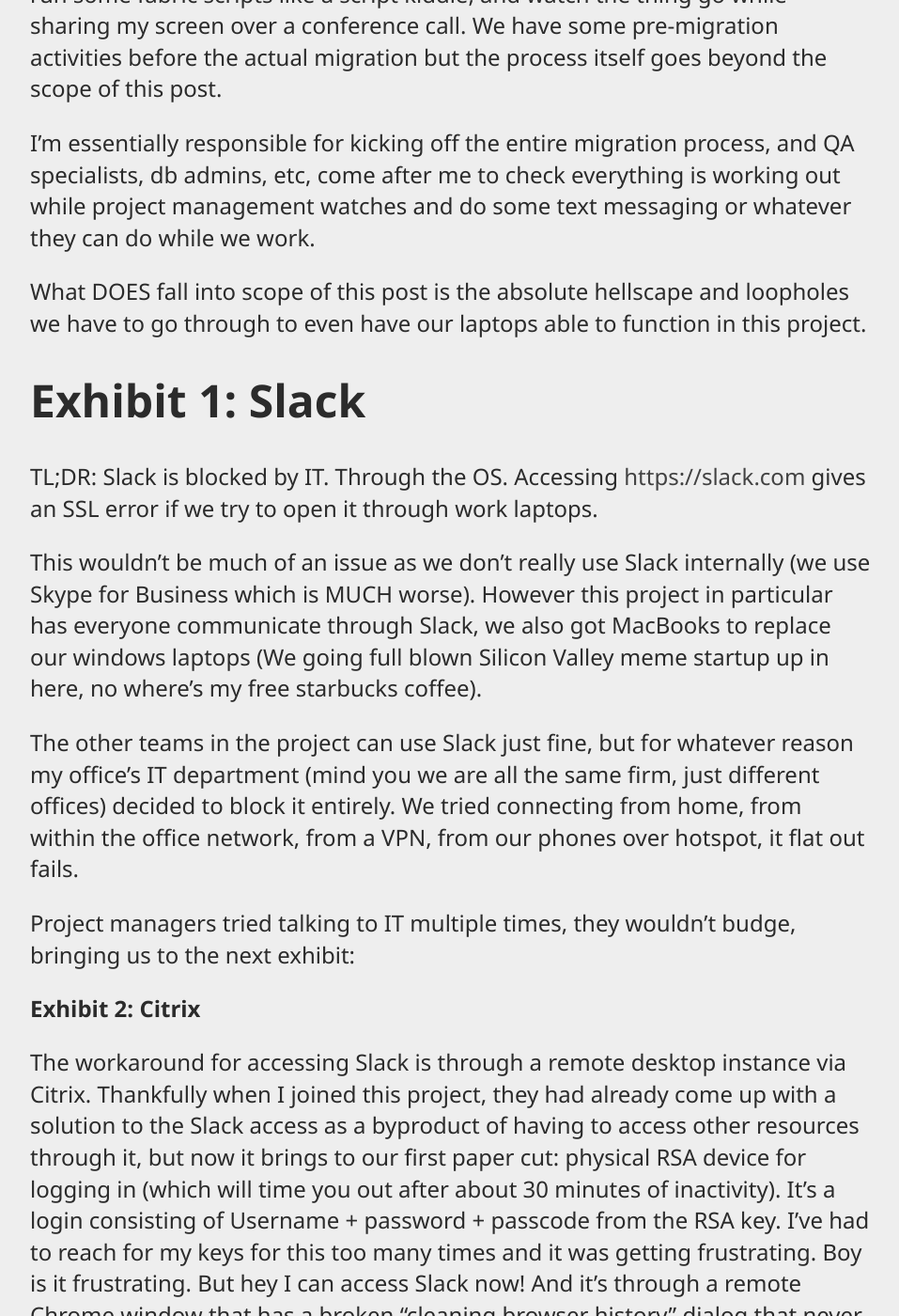
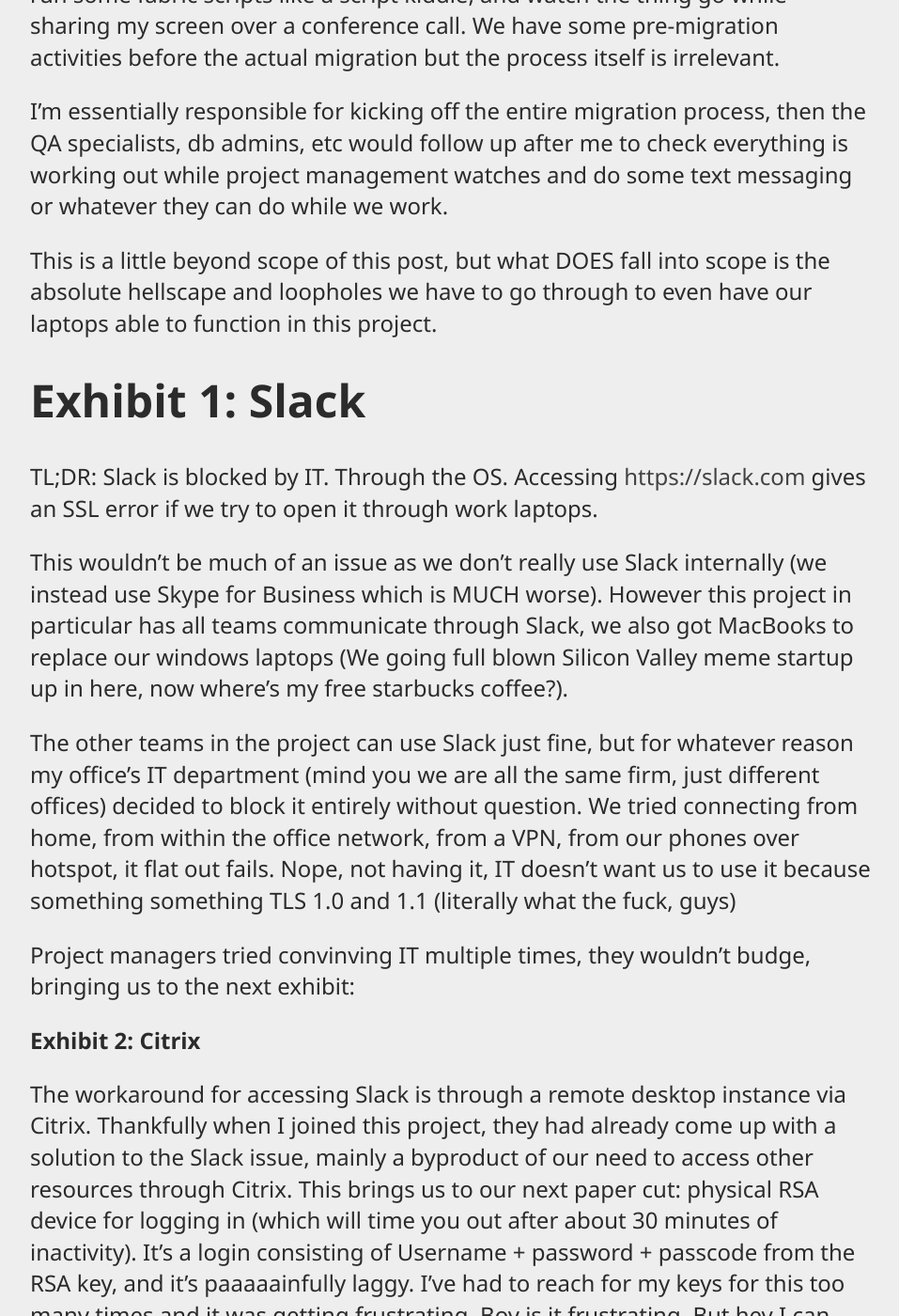
Before and after one commit to victorvalenca/victorvalenca.github.io, a Jekyll site: the page built from _posts/2019-05-21-Security-Death-By-Papercuts.md, in a window 1280 px wide and 1400 px high, scrolled down 674 px. Shown: the whole window at 94% size, without its empty margins (160-1117 px from the left). Built offline with Jekyll 4.4.1, drawn with Linux system fonts in a browser that asks for light colours; some of the changed text lies outside the part shown.

Commit message:
Flesh out post content, fix some typos, rephrasing

```diff
--- a/_posts/2019-05-21-Security-Death-By-Papercuts.md
+++ b/_posts/2019-05-21-Security-Death-By-Papercuts.md
@@ -8,24 +8,30 @@
 
 I recently started off a project that is basically a conglomerate of clients with the sole purpose of migrating their backend from one database engine to another.
 
-I am part of the "devops" team -- I quote this because the term devops is very loosely defined in this context. I’m responsible for going into the server endpoints via SSH, tinker about with config files, make sure things are okay, run some fabric scripts like a script kiddie, and watch the thing go while sharing my screen over a conference call. We have some pre-migration activities before the actual migration but the process itself goes beyond the scope of this post.
+I am part of the "devops" team -- I quote this because the term devops is very loosely defined in this context. I’m responsible for going into the server endpoints via SSH, tinker about with config files, make sure things are okay, run some fabric scripts like a script kiddie, and watch the thing go while sharing my screen over a conference call. We have some pre-migration activities before the actual migration but the process itself is irrelevant.
 
-I’m essentially responsible for kicking off the entire migration process, and QA specialists, db admins, etc, come after me to check everything is working out while project management watches and do some text messaging or whatever they can do while we work.
+I’m essentially responsible for kicking off the entire migration process, then the QA specialists, db admins, etc would follow up after me to check everything is working out while project management watches and do some text messaging or whatever they can do while we work.
 
-What DOES fall into scope of this post is the absolute hellscape and loopholes we have to go through to even have our laptops able to function in this project.
+This is a little beyond scope of this post, but what DOES fall into scope is the absolute hellscape and loopholes we have to go through to even have our laptops able to function in this project.
 
 # Exhibit 1: Slack
 TL;DR: Slack is blocked by IT. Through the OS. Accessing [https://slack.com](https://slack.com) gives an SSL error if we try to open it through work laptops.
 
-This wouldn’t be much of an issue as we don’t really use Slack internally (we use Skype for Business which is MUCH worse). However this project in particular has everyone communicate through Slack, we also got MacBooks to replace our windows laptops (We going full blown Silicon Valley meme startup up in here, no where’s my free starbucks coffee).
+This wouldn’t be much of an issue as we don’t really use Slack internally (we instead use Skype for Business which is MUCH worse). However this project in particular has all teams communicate through Slack, we also got MacBooks to replace our windows laptops (We going full blown Silicon Valley meme startup up in here, now where’s my free starbucks coffee?).
 
-The other teams in the project can use Slack just fine, but for whatever reason my office’s IT department (mind you we are all the same firm, just different offices) decided to block it entirely. We tried connecting from home, from within the office network, from a VPN, from our phones over hotspot, it flat out fails.
+The other teams in the project can use Slack just fine, but for whatever reason my office’s IT department (mind you we are all the same firm, just different offices) decided to block it entirely without question. We tried connecting from home, from within the office network, from a VPN, from our phones over hotspot, it flat out fails. Nope, not having it, IT doesn't want us to use it because something something TLS 1.0 and 1.1 (literally what the fuck, guys)
 
-Project managers tried talking to IT multiple times, they wouldn’t budge, bringing us to the next exhibit:
+Project managers tried convinving IT multiple times, they wouldn’t budge, bringing us to the next exhibit:
 
 ## Exhibit 2: Citrix
 
-The workaround for accessing Slack is through a remote desktop instance via Citrix. Thankfully when I joined this project, they had already come up with a solution to the Slack access as a byproduct of having to access other resources through it, but now it brings to our first paper cut: physical RSA device for logging in (which will time you out after about 30 minutes of inactivity). It’s a login consisting of Username + password + passcode from the RSA key. I’ve had to reach for my keys for this too many times and it was getting frustrating. Boy is it frustrating. But hey I can access Slack now! And it’s through a remote Chrome window that has a broken "cleaning browser history" dialog that never goes away. Additionally clipboard and file transfers are completely broken. It ties in very well with the following exhibits, too.
+The workaround for accessing Slack is through a remote desktop instance via Citrix. Thankfully when I joined this project, they had already come up with a solution to the Slack issue, mainly a byproduct of our need to access other resources through Citrix. This brings us to our next paper cut: physical RSA device for logging in (which will time you out after about 30 minutes of inactivity). It’s a login consisting of Username + password + passcode from the RSA key, and it's paaaaainfully laggy. I’ve had to reach for my keys for this too many times and it was getting frustrating. Boy is it frustrating. But hey I can access Slack now!
+
+Through a remote Chrome window!
+
+With a broken "cleaning browser history" dialog that never goes away!
+
+Oh yeah and clipboard + file transfers are completely broken. It's an absolute joy to use.
 
 ## Exhibit 3: FortiClient
 
@@ -35,8 +41,9 @@
 
 Oh boy.
 
-After yolo’ing the installation and getting my poor, fresh out of the box laptop ready for a beatdown, i set up the VPN access and went about my business.
-P.S.: Please for the love of god stay away from this client.
+After yolo’ing the installation and getting my poor, fresh out of the box laptop ready for a beatdown, I set up the VPN access and went about my business.
+
+*P.S.: Please for the love of god stay away from this client.*
 
 ## Exhibit 1 Revisited:
 One day, coworker from QA team somehow managed to get Slack installed and working on his laptop. I assumed he did some weird shit with his network stack configuration and asked him to go over with me on how he did it sometime after lunch.
@@ -53,7 +60,14 @@
 
 
 ## Exhibit 4: CyOptics and FortiClient VPN
-Remember what I said prepping my laptop for a beatdown? Well it happened when CyOptics and FortiClient decided to do their thing. Adding salt to the wound my laptop was warm enough that it wasn’t enough to fire up the fans, but warm enough to make the entire base of the MacBook feel uncomfortable. I started to look at how to kill the AV portion of FortiClient so i only had to deal with one bullshit AV at a time.
+Remember what I said prepping my laptop for a beatdown? Well it happened when CyOptics and FortiClient decided to do their thing. Both processes firing up and battling it out for CPU time.
+
+Trivia: The few results I found for CyOptics was [this paper about how it uses AI](https://www.cylance.com/content/dam/cylance/pdfs/data_sheets/CylanceOPTICS.pdf) (read: if statements) to detect threats.
+
+Speaking of Cylance, [here's a fun read that goes beyond the topic of this post](https://arstechnica.com/information-technology/2017/04/the-mystery-of-the-malware-that-wasnt/)
+
+
+Adding salt to the wound my laptop was getting warm... Too warm... but not enough to fire up the fans. So I have this slab of alluminium to type on that is extremely uncomfortable and the CPU temperature just teeters close to the "max out the fans" threshold. It didn't take long for me to start looking at how to kill the AV portion of FortiClient so I only had to deal with one bullshit antivirus at a time.
 
 Thankfully I found that there IS a stand-alone VPN client so I yeeted the sucker out of my hard drive and installed that less cancerous program.
 
```
